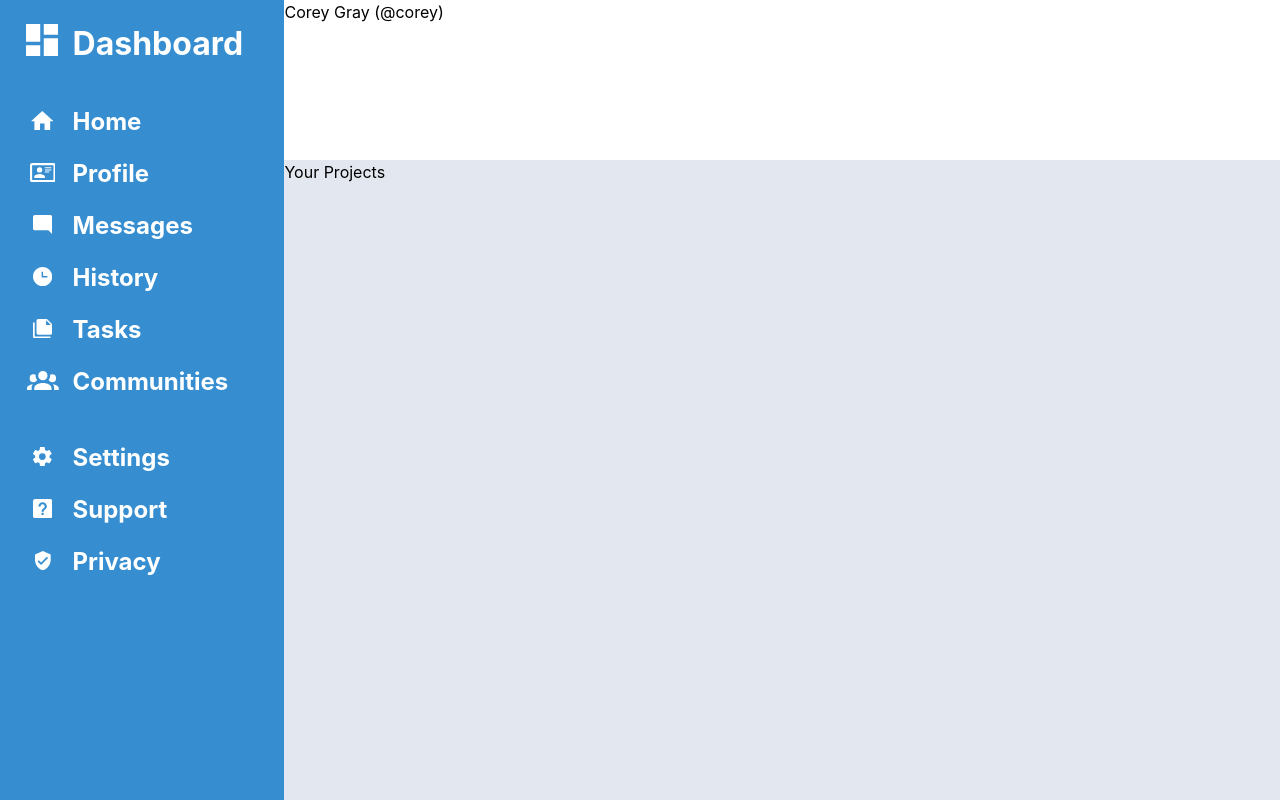
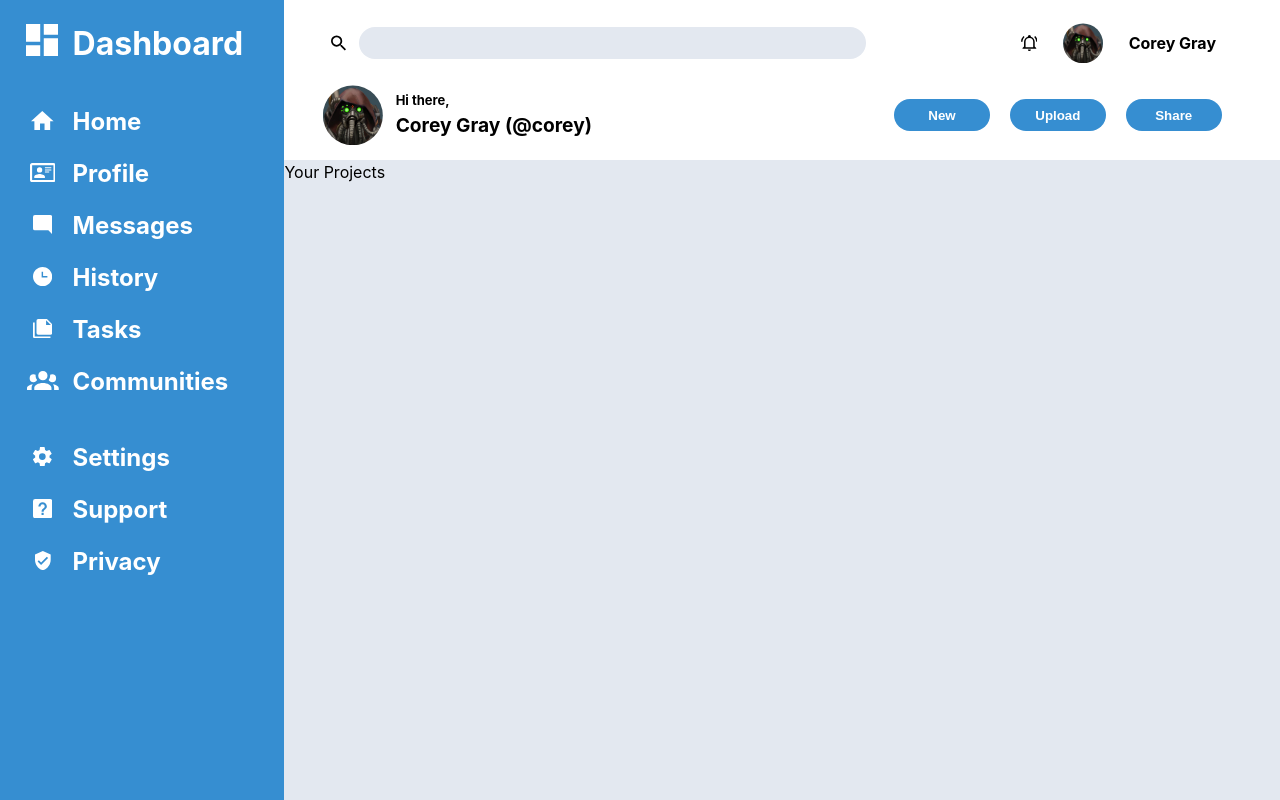
Before and after one commit to csgray/odin-admin-dashboard, a plain HTML site: page index.html in a window 1280 px wide. Drawn offline with Linux system fonts and the light colour scheme.

Commit message:
feat: Add header
It more or less looks the part.

```diff
--- a/index.html
+++ b/index.html
@@ -89,7 +89,38 @@
   </div>
 
   <div class="header">
-    Corey Gray (@corey)
+    <div class="searchbar">
+      <svg xmlns="http://www.w3.org/2000/svg" viewBox="3 3 17.5 17.5">
+        <path
+          d="M9.5 3A6.5 6.5 0 0 1 16 9.5c0 1.61-.59 3.09-1.56 4.23l.27.27h.79l5 5-1.5 1.5-5-5v-.79l-.27-.27A6.516 6.516 0 0 1 9.5 16 6.5 6.5 0 0 1 3 9.5 6.5 6.5 0 0 1 9.5 3m0 2C7 5 5 7 5 9.5S7 14 9.5 14 14 12 14 9.5 12 5 9.5 5Z">
+        </path>
+      </svg>
+      <input type="text" id="search" name="search">
+    </div>
+
+    <div class="user-info">
+      <svg xmlns="http://www.w3.org/2000/svg" viewBox="1 2 22 21">
+        <path
+          d="M10 21h4a2 2 0 0 1-2 2 2 2 0 0 1-2-2m11-2v1H3v-1l2-2v-6c0-3.1 2.03-5.83 5-6.71V4a2 2 0 0 1 2-2 2 2 0 0 1 2 2v.29c2.97.88 5 3.61 5 6.71v6l2 2m-4-8a5 5 0 0 0-5-5 5 5 0 0 0-5 5v7h10v-7m2.75-7.81-1.42 1.42A8.982 8.982 0 0 1 21 11h2c0-2.93-1.16-5.75-3.25-7.81M1 11h2c0-2.4.96-4.7 2.67-6.39L4.25 3.19A10.96 10.96 0 0 0 1 11Z">
+        </path>
+      </svg>
+      <img src="images/tech-priest_speed_paint.jpg" alt="user profile picture" width="40px" height="40px">
+      Corey Gray
+    </div>
+
+    <div class="greeting">
+      <img src="images/tech-priest_speed_paint.jpg" alt="user profile picture" width="60px" height="60px">
+      <div>
+        <div class="greeting-text">Hi there,</div>
+        <div class="greeting-user">Corey Gray (@corey)</div>
+      </div>
+    </div>
+
+    <div class="buttons">
+      <button type="button" name="new">New</button>
+      <button type="button" name="upload">Upload</button>
+      <button type="button" name="share">Share</button>
+    </div>
   </div>
 
   <div class="main-content">
--- a/styles.css
+++ b/styles.css
@@ -82,8 +82,99 @@ body {
 }
 
 .header {
+    padding: 1vh 3vw;
+
     background-color: var(--primary-color);
+
     grid-area: 1 / 2;
+    display: grid;
+    grid-template-columns: 3fr 2fr;
+
+    & .searchbar {
+       padding: 1vw 1vh;
+
+        display: flex;
+        grid-auto-flow: column;
+        justify-content: start;
+        align-items: center;
+        gap: 1vw;
+
+        & svg {
+            height: 1rem;
+        }
+
+        & input {
+            height: 1.75rem;
+            width: 100%;
+            padding: 1rem;
+
+            background-color: var(--background-color);
+            border: none;
+            border-radius: 1rem;
+        }
+    }
+
+    & .user-info {
+        padding-right: 2vw;
+
+        display: grid;
+        grid-auto-flow: column;
+        justify-content: end;
+        align-items: center;
+        gap: 2vw;
+
+        font-weight: bolder;
+
+        & svg {
+            height: 1rem;
+        }
+
+        & img {
+            clip-path: circle();
+        }
+    }
+
+    & .greeting {
+        display: grid;
+        grid-auto-flow: column;
+        justify-content: start;
+        align-items: center;
+        gap: 1vw;
+
+        font-weight: bold;
+
+        & img {
+            clip-path: circle();
+        }
+
+        & .greeting-text {
+            font-size: small;
+        }
+
+        & .greeting-user {
+            font-size: larger;
+        }
+    }
+
+    & .buttons {
+        display: grid;
+        grid-auto-flow: column;
+        justify-content: space-evenly;
+        align-items: center;
+
+        & button {
+            height: 2rem;
+            width: 6rem;
+
+            background-color: var(--accent-color);
+            color: var(--primary-color);
+            border: none;
+            border-radius: 1rem;
+
+            font-weight: bolder;
+            justify-self: center;
+        }
+    }
 }
 
 .main-content {
```
Also changed, not shown: images/tech-priest_speed_paint.jpg (added).
